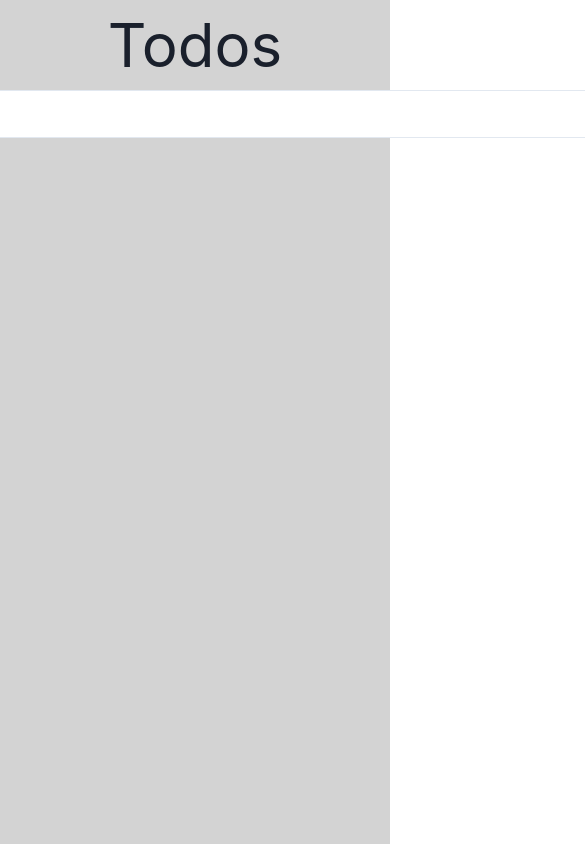
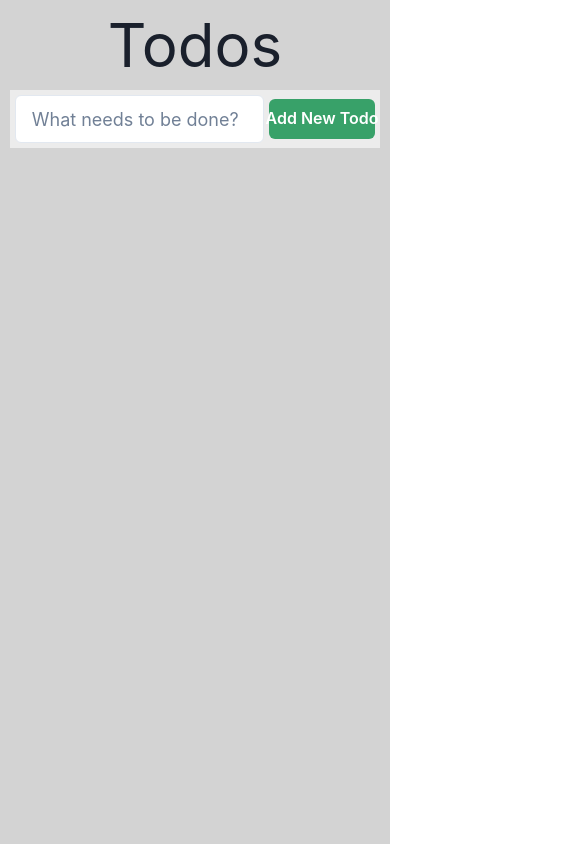
Before and after one commit to SergeyIankowski/Todo-App, a React (Vite) app: page / in a window 390 px wide. Shown: the top 844 px of the page, 585 px wide, since content can reach past the window. Built offline with nearby package versions, Linux system fonts and the light colour scheme; the HTML template or start-up script is replaced by a standard one.

Commit message:
feat: add media queries and Buttons to AppLayout

```diff
--- a/src/components/containers/AppLayout/index.tsx
+++ b/src/components/containers/AppLayout/index.tsx
@@ -1,8 +1,16 @@
-import { Box, Flex, Text } from "@chakra-ui/react";
-import { Todos } from "../Todos";
-import { TodoInput } from "../../view/TodoInput";
+import { Box, Flex, Stack, Text, useMediaQuery } from "@chakra-ui/react";
+import { Todos } from "@/components/containers/Todos";
+import { TodoInput } from "@/components/view/TodoInput";
+import { ClearCompletedButton } from "../ClearCompletedButton";
+import { RemoveAllTodosButton } from "../RemoveAllTodosButton";
+import { useTodosStore } from "@/store";
 
 export function AppLayout() {
+  const [isNarrowerThan1200] = useMediaQuery("(max-width: 1200px)");
+  const { todos } = useTodosStore();
+
+  const hasTodos = todos.length > 0;
+
   return (
     <Flex
       width="100vw"
@@ -12,9 +20,15 @@ export function AppLayout() {
       bg="lightgray"
     >
       <Text fontSize="6xl">Todos</Text>
-      <Box width="1200px" bg="#ececec">
+      <Box width={isNarrowerThan1200 ? "95%" : "1200px"} p="5px" bg="#ECECEC">
         <TodoInput />
         <Todos />
+        {hasTodos && (
+          <Stack direction="row" p={1}>
+            <ClearCompletedButton />
+            <RemoveAllTodosButton />
+          </Stack>
+        )}
       </Box>
     </Flex>
   );
```
